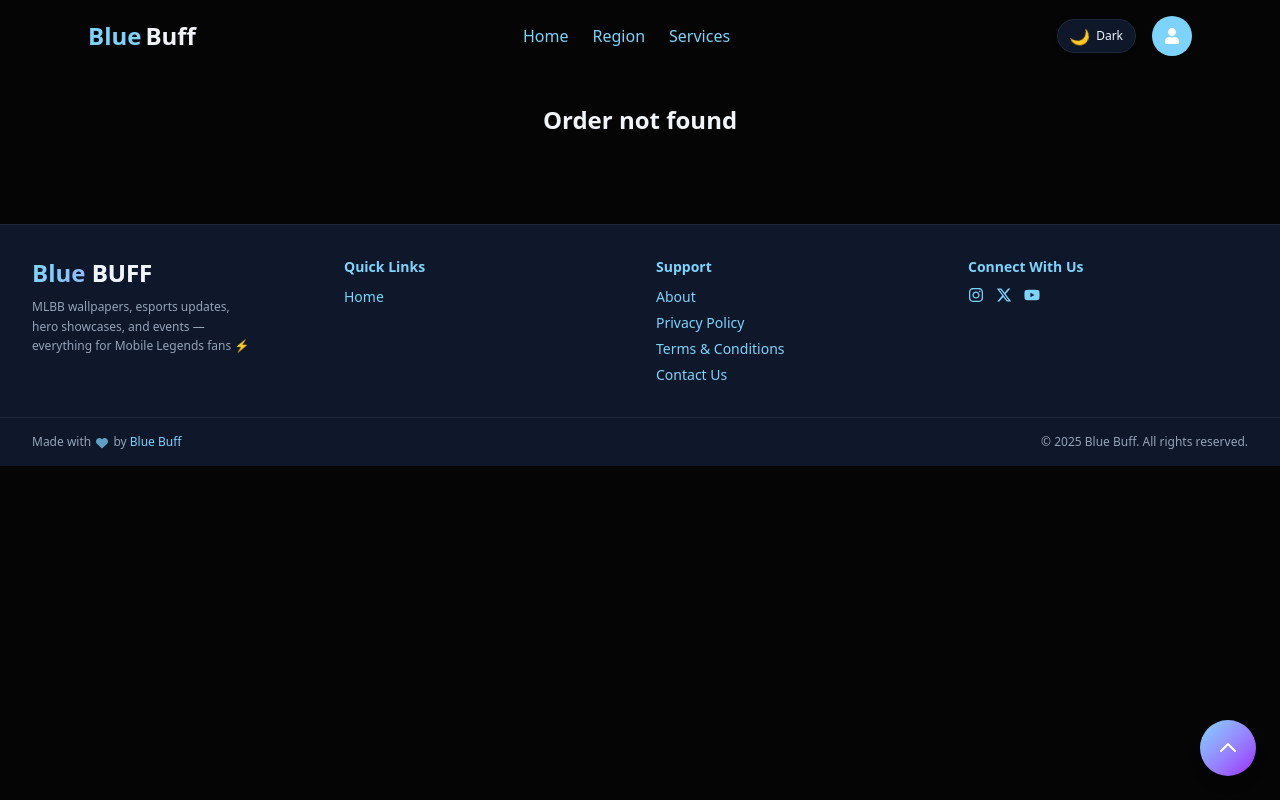
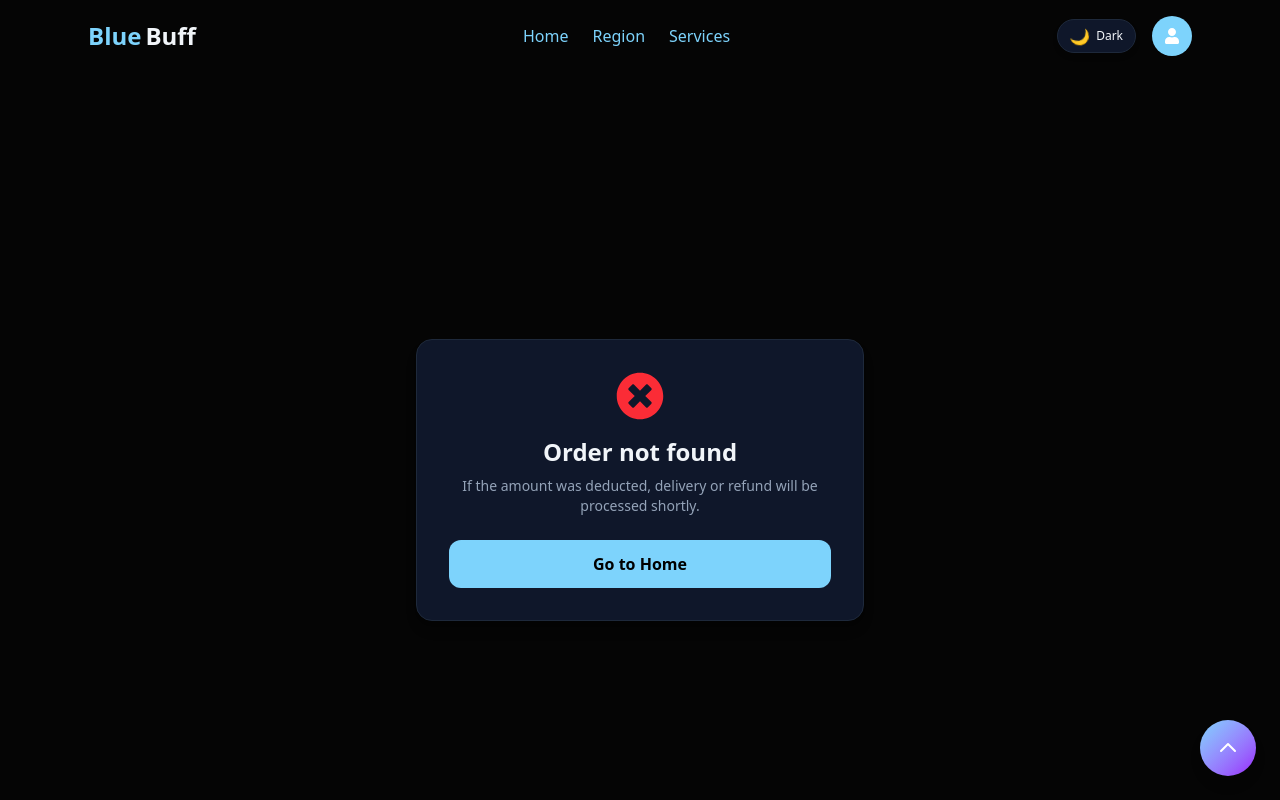
Before and after one commit to tushar-kant/blue-buff-topup, a Next.js app: page /payment/topup-complete in a window 1280 px wide. Shown: the top 800 px of the page. Built offline with nearby package versions, Linux system fonts and the light colour scheme.

Commit message:
ui updated

```diff
--- a/app/payment/topup-complete/page.tsx
+++ b/app/payment/topup-complete/page.tsx
@@ -1,19 +1,27 @@
 "use client";
 
 import { useEffect, useState } from "react";
+import {
+  FaCheckCircle,
+  FaTimesCircle,
+  FaSpinner,
+} from "react-icons/fa";
 
 export default function TopupComplete() {
-  const [status, setStatus] = useState("Verifying payment...");
+  const [status, setStatus] = useState("checking"); // checking | success | failed
+  const [message, setMessage] = useState("Verifying payment...");
 
   useEffect(() => {
     const orderId = localStorage.getItem("pending_topup_order");
 
     if (!orderId) {
-      setStatus("Order not found");
+      setStatus("failed");
+      setMessage("Order not found");
       return;
     }
 
     async function verify() {
+      try {
         const res = await fetch("/api/order/verify-topup-payment", {
           method: "POST",
           headers: { "Content-Type": "application/json" },
@@ -22,10 +30,20 @@ export default function TopupComplete() {
 
         const data = await res.json();
 
-      if (data.success) {
-        setStatus("Payment successful — item will be delivered shortly!");
+        if (data?.success) {
+          setStatus("success");
+          setMessage("Payment successful!");
+
+          // Optional cleanup
+          localStorage.removeItem("pending_topup_order");
         } else {
-        setStatus("Payment failed or pending");
+          setStatus("failed");
+          setMessage("Payment failed or still pending");
+        }
+      } catch (err) {
+        console.error("Topup verification error:", err);
+        setStatus("failed");
+        setMessage("Unable to verify payment");
       }
     }
 
@@ -33,8 +51,44 @@ export default function TopupComplete() {
   }, []);
 
   return (
-    <div className="p-6 text-center">
-      <h1 className="text-2xl font-bold">{status}</h1>
+    <div className="min-h-screen flex items-center justify-center bg-[var(--background)] px-4">
+      <div className="w-full max-w-md rounded-2xl border border-[var(--border)] bg-[var(--card)] shadow-lg p-8 text-center">
+
+        {/* STATUS ICON */}
+        <div className="flex justify-center mb-4">
+          {status === "checking" && (
+            <FaSpinner className="text-4xl animate-spin text-[var(--accent)]" />
+          )}
+          {status === "success" && (
+            <FaCheckCircle className="text-5xl text-green-500" />
+          )}
+          {status === "failed" && (
+            <FaTimesCircle className="text-5xl text-red-500" />
+          )}
+        </div>
+
+        {/* MESSAGE */}
+        <h1 className="text-2xl font-bold mb-2">{message}</h1>
+
+        <p className="text-sm text-[var(--muted)]">
+          {status === "checking" &&
+            "Please wait while we confirm your top-up payment."}
+
+          {status === "success" &&
+            "Your order has been confirmed and will be delivered automatically."}
+
+          {status === "failed" &&
+            "If the amount was deducted, delivery or refund will be processed shortly."}
+        </p>
+
+        {/* ACTION */}
+        <button
+          onClick={() => (window.location.href = "/")}
+          className="mt-6 w-full rounded-xl bg-[var(--accent)] py-3 font-semibold text-black hover:opacity-90 transition"
+        >
+          Go to Home
+        </button>
+      </div>
     </div>
   );
 }
--- a/app/wallet/payment-complete/page.tsx
+++ b/app/wallet/payment-complete/page.tsx
@@ -1,21 +1,24 @@
 "use client";
 
 import { useEffect, useState } from "react";
+import { FaCheckCircle, FaTimesCircle, FaSpinner } from "react-icons/fa";
 
 export default function PaymentComplete() {
-  const [status, setStatus] = useState("Checking Payment...");
+  const [status, setStatus] = useState("checking"); // checking | success | failed
+  const [message, setMessage] = useState("Checking payment status...");
 
   useEffect(() => {
     const orderId = localStorage.getItem("pending_order");
     const userId = localStorage.getItem("userId");
 
-
     if (!orderId) {
-      setStatus("Order not found");
+      setStatus("failed");
+      setMessage("Order not found");
       return;
     }
 
     async function checkPayment() {
+      try {
         const res = await fetch("/api/wallet/check-status", {
           method: "POST",
           headers: { "Content-Type": "application/json" },
@@ -24,14 +27,25 @@ body: JSON.stringify({ orderId, userId }),
 
         const data = await res.json();
 
-      if (data.success) {
-        setStatus("Payment Successful!");
-        // Add money to wallet here
+        if (data?.success) {
+          setStatus("success");
+          setMessage("Payment Successful!");
+
+          // Update wallet balance
           const oldBal = Number(localStorage.getItem("walletBalance") || "0");
-        const newBal = oldBal + Number(data.amount);
+          const newBal = oldBal + Number(data.amount || 0);
           localStorage.setItem("walletBalance", String(newBal));
+
+          // Optional cleanup
+          localStorage.removeItem("pending_order");
         } else {
-        setStatus("Payment Failed or Pending");
+          setStatus("failed");
+          setMessage("Payment failed or still pending");
+        }
+      } catch (err) {
+        console.error("Payment check error:", err);
+        setStatus("failed");
+        setMessage("Unable to verify payment");
       }
     }
 
@@ -39,9 +53,42 @@ body: JSON.stringify({ orderId, userId }),
   }, []);
 
   return (
-    <div className="p-8 text-center">
-      <h1 className="text-2xl font-bold">{status}</h1>
-      <p>You can now close this page.</p>
+    <div className="min-h-screen flex items-center justify-center bg-[var(--background)] px-4">
+      <div className="w-full max-w-md rounded-2xl border border-[var(--border)] bg-[var(--card)] shadow-lg p-8 text-center">
+
+        {/* ICON */}
+        <div className="flex justify-center mb-4">
+          {status === "checking" && (
+            <FaSpinner className="text-4xl animate-spin text-[var(--accent)]" />
+          )}
+          {status === "success" && (
+            <FaCheckCircle className="text-5xl text-green-500" />
+          )}
+          {status === "failed" && (
+            <FaTimesCircle className="text-5xl text-red-500" />
+          )}
+        </div>
+
+        {/* STATUS TEXT */}
+        <h1 className="text-2xl font-bold mb-2">{message}</h1>
+
+        <p className="text-sm text-[var(--muted)]">
+          {status === "checking" &&
+            "Please wait while we verify your payment."}
+          {status === "success" &&
+            "Your wallet has been updated successfully."}
+          {status === "failed" &&
+            "If money was deducted, it will be auto-refunded or credited shortly."}
+        </p>
+
+        {/* ACTION */}
+        <button
+          onClick={() => window.close()}
+          className="mt-6 w-full rounded-xl bg-[var(--accent)] py-3 font-semibold text-black hover:opacity-90 transition"
+        >
+          Close Page
+        </button>
+      </div>
     </div>
   );
 }
```
Lines whose indentation alone changed are shown as unchanged.
